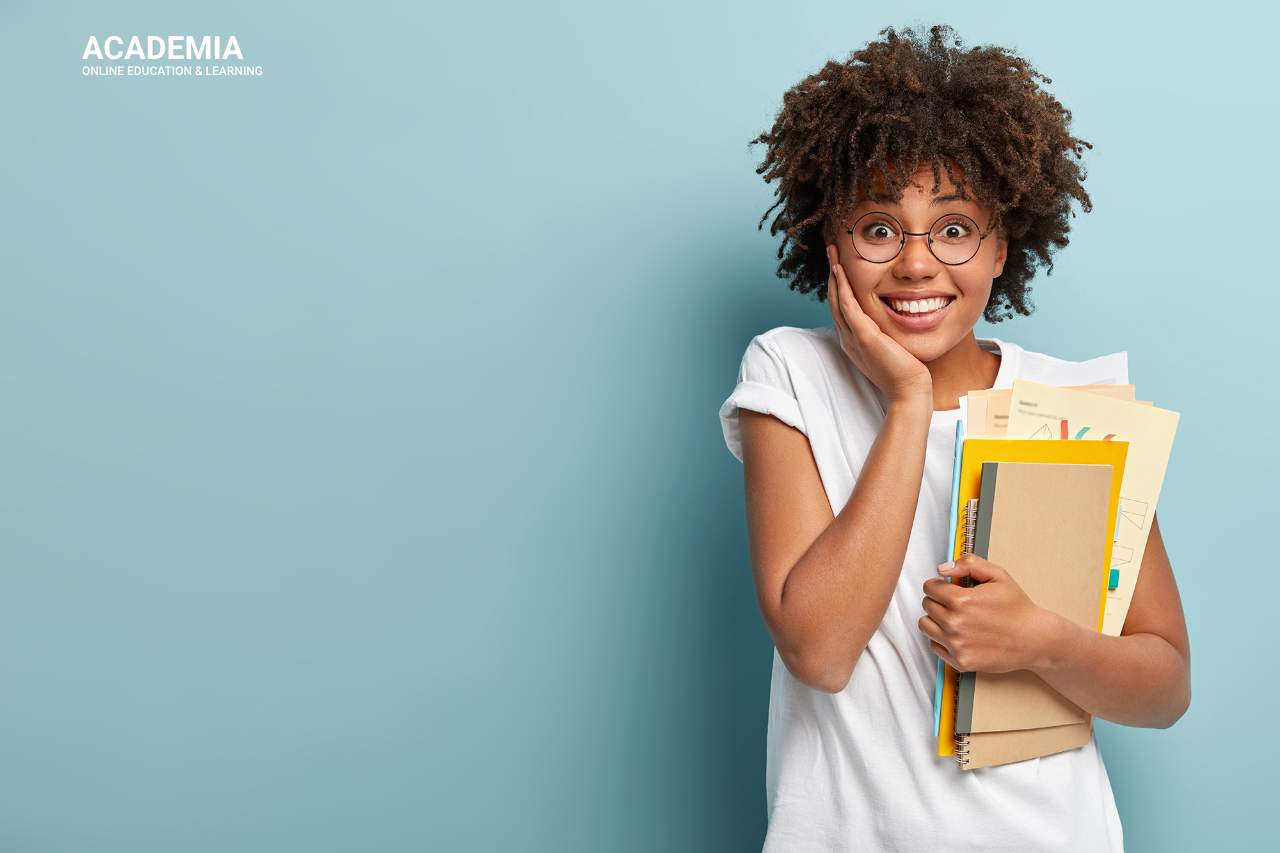
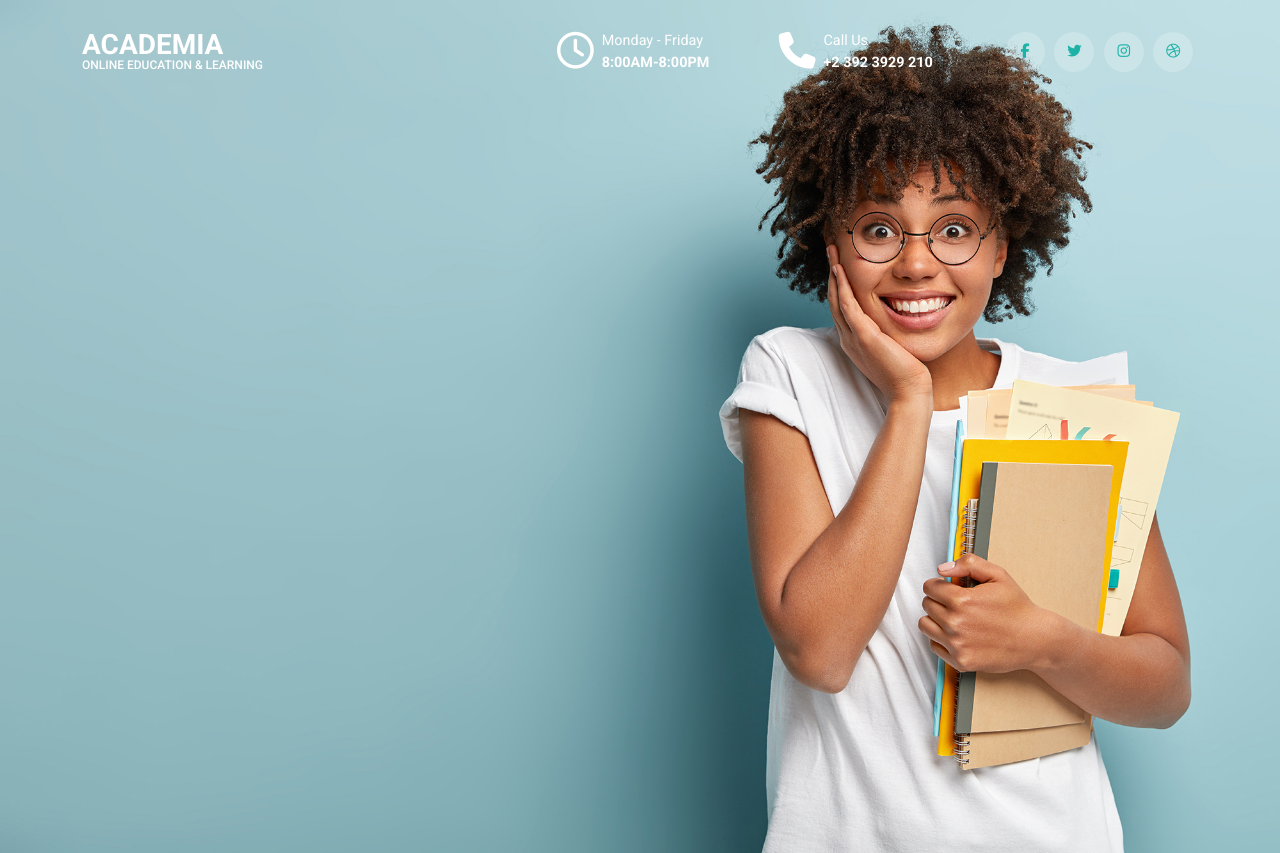
Before and after one commit to ParvesPR/Academia, a plain HTML site: page index.html in a window 1280 px wide. Drawn offline with nearby package versions, Linux system fonts and the light colour scheme.

Commit message:
top bar content added

```diff
--- a/index.html
+++ b/index.html
@@ -23,12 +23,35 @@
         <img class="d-block img-fluid header-image" src="./images/bg_1.jpg" alt="">
         <div class="top-bar container">
             <div class="row py-4">
-                <div class="col-md">
-                    <a class="navbar-brand fs-2 fw-semibold text-white" href="#">ACADEMIA
+                <div class="col-md col-lg-5">
+                    <a class="navbar-brand fs-3 fw-bold text-white" href="#">ACADEMIA
                         <span class="text-uppercase text-white">Online education & learning</span>
                     </a>
                 </div>
-                <div></div>
+                <div class="col-md align-items-center d-none d-lg-flex">
+                    <div class="icon me-2">
+                        <span><i class="fa-regular fa-clock text-white"></i></span>
+                    </div>
+                    <div class="text text-white">
+                        <span class="d-block">Monday - Friday</span>
+                        <strong>8:00AM-8:00PM</strong>
+                    </div>
+                </div>
+                <div class="col-md align-items-center d-none d-lg-flex">
+                    <div class="icon me-2">
+                        <span><i class="fa-solid fa-phone text-white"></i></span>
+                    </div>
+                    <div class="text text-white">
+                        <span class="d-block">Call Us</span>
+                        <strong>+2 392 3929 210</strong>
+                    </div>
+                </div>
+                <div class="col-md d-none d-md-flex align-items-center justify-content-around social-icons">
+                    <span><i class="fa-brands fa-facebook-f"></i></span>
+                    <span><i class="fa-brands fa-twitter"></i></span>
+                    <span><i class="fa-brands fa-instagram"></i></span>
+                    <span><i class="fa-brands fa-dribbble"></i></span>
+                </div>
             </div>
         </div>
     </header>
--- a/style.css
+++ b/style.css
@@ -14,6 +14,10 @@ body {
     margin: auto;
 }
 
+.navbar-brand {
+    transition: 0.3s;
+}
+
 .navbar-brand span {
     display: block;
     font-size: 0.75rem;
@@ -21,3 +25,35 @@ body {
     line-height: 0.8;
     margin-top: -5px;
 }
+
+.text {
+    font-size: 0.9rem;
+}
+
+.icon span {
+    font-size: 2.3rem;
+}
+
+.social-icons span {
+    color: #1eb2a6;
+    font-size: 0.9rem;
+    background: rgba(255, 255, 255, 0.2);
+    width: 40px;
+    height: 40px;
+    text-align: center;
+    line-height: 40px;
+    border: none;
+    border-radius: 50%;
+    transition: 0.4s;
+}
+
+/* HOVER EFFECT */
+.navbar-brand:hover {
+    color: #1EB2A6 !important;
+}
+
+.social-icons span:hover {
+    color: #fff;
+    background: #1EB2A6;
+    cursor: pointer;
+}
```
